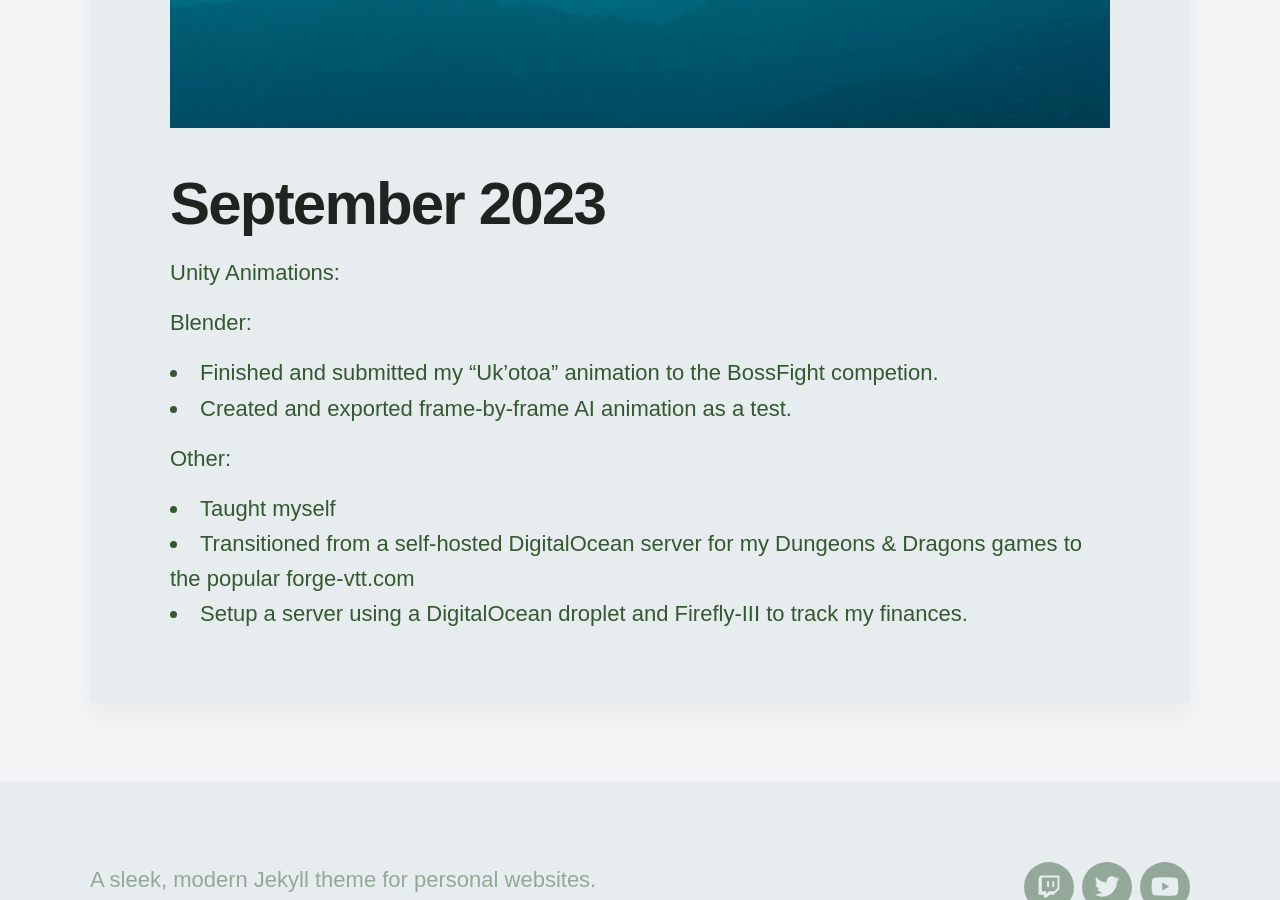
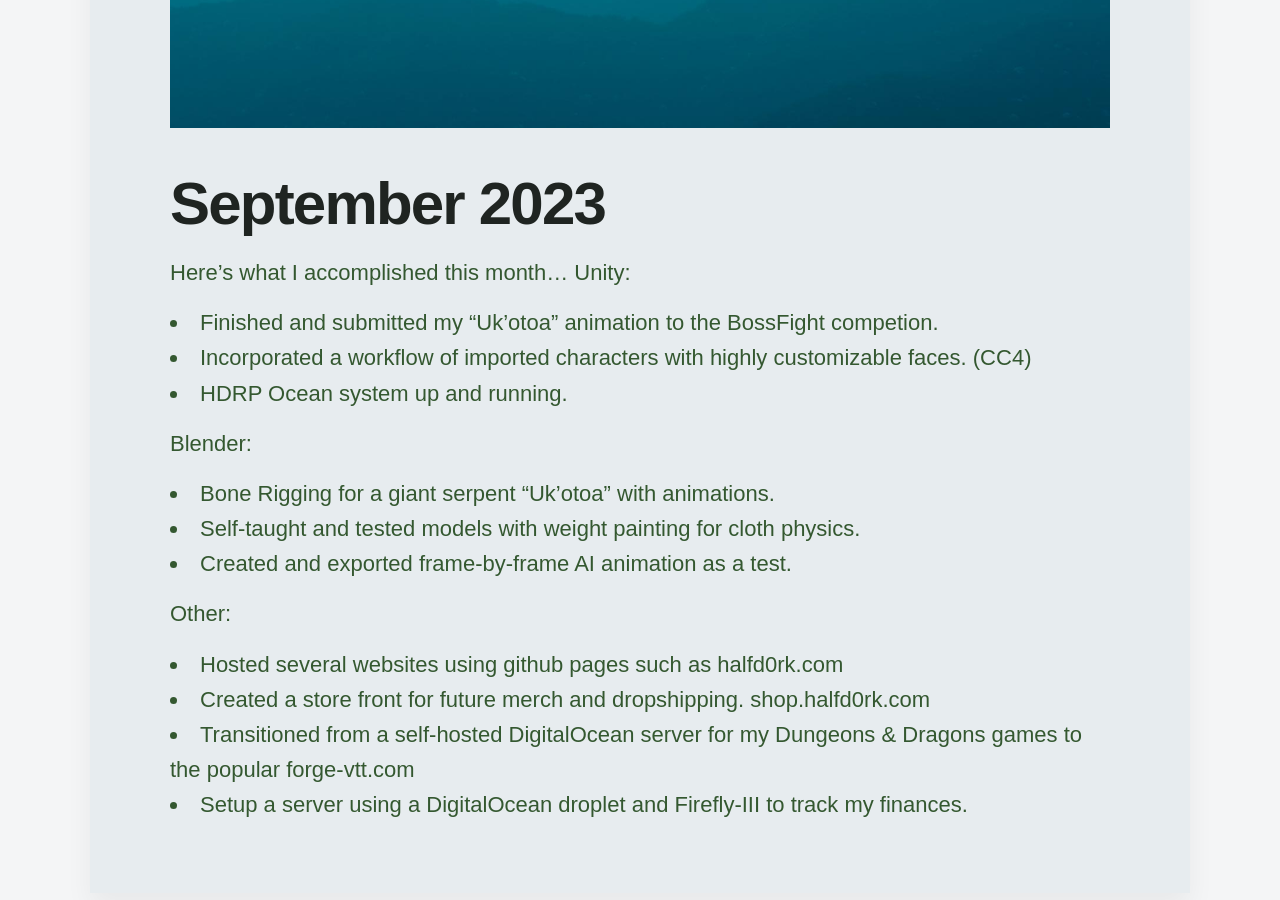
Before and after one commit to halfd0rk/halfd0rk.github.io, a Jekyll site: the page built from _posts/2023-09-10-SeptemberDevlog.md, in a window 1280 px wide and 900 px high, scrolled down 1003 px. Built offline with Jekyll 4.4.1, drawn with Linux system fonts in a browser that asks for light colours; nearby versions of some CDN libraries; some web fonts are replaced.

Commit message:
kramdown fixes

```diff
--- a/Gemfile
+++ b/Gemfile
@@ -1,5 +1,6 @@
 source 'https://rubygems.org'
-
+# if any new gem, say github-pages, is added to the file, run
+#`bundle update github-pages`
 gem 'jekyll', '3.8.5'
 
 group :jekyll_plugins do
--- a/_posts/2023-09-10-SeptemberDevlog.md
+++ b/_posts/2023-09-10-SeptemberDevlog.md
@@ -8,14 +8,20 @@ featured_image: '/images/demo/demo-square.jpg'
 ![](/images/demo/demo-landscape.jpg)
 
 # September 2023
+Here's what I accomplished this month...
+Unity:
+- Finished and submitted my "Uk'otoa" animation to the BossFight competion.
+- Incorporated a workflow of imported characters with highly customizable faces. (CC4)
+- HDRP Ocean system up and running.
 
-Unity Animations:
 
 Blender:
-- Finished and submitted my "Uk'otoa" animation to the BossFight competion.
+- Bone Rigging for a giant serpent "Uk'otoa" with animations.
+- Self-taught and tested models with weight painting for cloth physics.
 - Created and exported frame-by-frame AI animation as a test.
 
 Other:
-- Taught myself
+- Hosted several websites using github pages such as halfd0rk.com
+- Created a store front for future merch and dropshipping. shop.halfd0rk.com
 - Transitioned from a self-hosted DigitalOcean server for my Dungeons & Dragons games to the popular forge-vtt.com
 - Setup a server using a DigitalOcean droplet and Firefly-III to track my finances.
```
Also changed, not shown: _pages/links.md (+1 -1 lines), Gemfile.lock.
